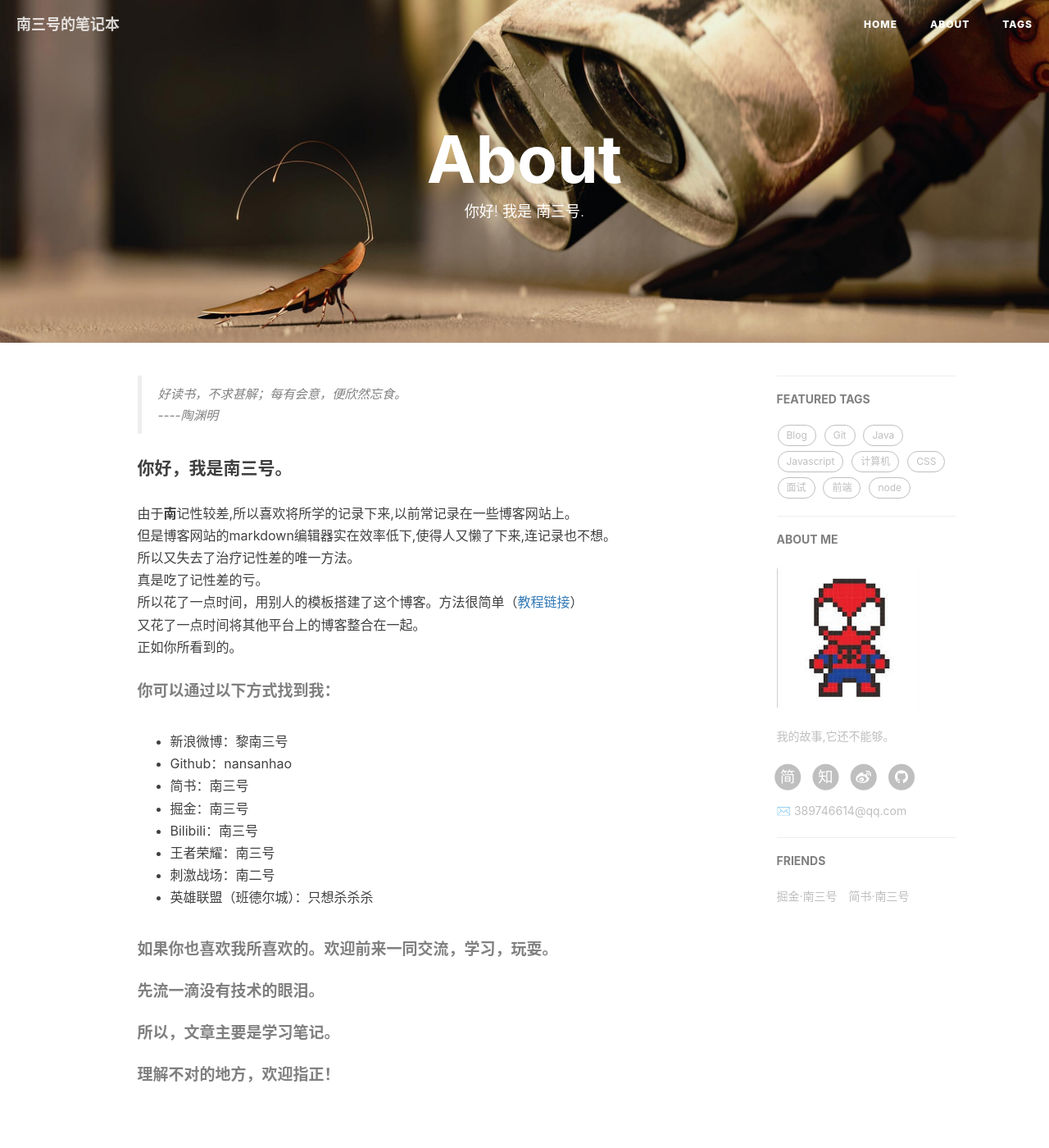
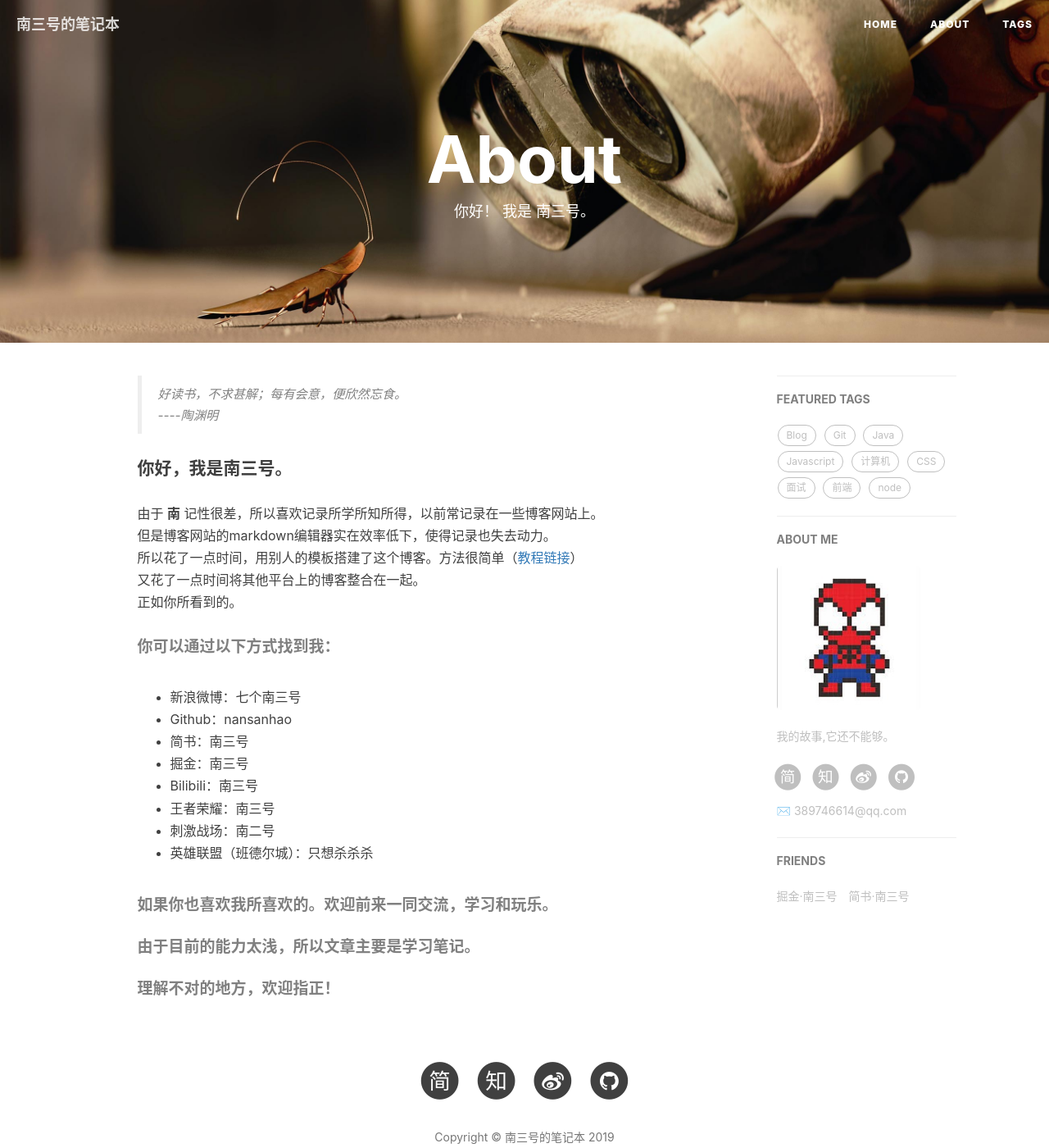
Before and after one commit to nansanhao/nansanhao.github.io, a Jekyll site: the page built from about.html, in a window 1280 px wide and 1400 px high. Shown: the whole window at 82% size. Built offline with Jekyll 4.4.1, drawn with Linux system fonts in a browser that asks for light colours; nearby versions of some CDN libraries; comment, search, counter and statistics services are not loaded; grey boxes are pictures that could not be loaded.

Commit message:
change userinfo

```diff
--- a/about.html
+++ b/about.html
@@ -1,7 +1,7 @@
 ---
 layout: page
 title: "About"
-description: "你好! 我是 南三号."
+description: "你好！ 我是 南三号。"
 header-img: "img/404-bg.jpg"
 ---
 
@@ -20,10 +20,8 @@
 
     <h4>你好，我是<strong>南三号</strong>。</h4>
 
-    <p>由于<strong>南</strong>记性较差,所以喜欢将所学的记录下来,以前常记录在一些博客网站上。<br>
-        但是博客网站的markdown编辑器实在效率低下,使得人又懒了下来,连记录也不想。<br>
-        所以又失去了治疗记性差的唯一方法。<br>
-        真是吃了记性差的亏。<br>
+    <p>由于 <strong>南</strong> 记性很差，所以喜欢记录所学所知所得，以前常记录在一些博客网站上。<br>
+        但是博客网站的markdown编辑器实在效率低下，使得记录也失去动力。<br>
         所以花了一点时间，用别人的模板搭建了这个博客。方法很简单（<a href="https://nansanhao.github.io/2017/02/06/%E5%BF%AB%E9%80%9F%E6%90%AD%E5%BB%BA%E4%B8%AA%E4%BA%BA%E5%8D%9A%E5%AE%A2/">教程链接</a>）<br>
         又花了一点时间将其他平台上的博客整合在一起。<br>
         正如你所看到的。<br>
@@ -32,7 +30,7 @@
     <h5>你可以通过以下方式找到我：</h5>
     <br>
     <ul>
-        <li>新浪微博：黎南三号</li>
+        <li>新浪微博：七个南三号</li>
         <li>Github：nansanhao</li>
         <li>简书：南三号</li>
         <li>掘金：南三号</li>
@@ -42,11 +40,9 @@
         <li>英雄联盟（班德尔城）：只想杀杀杀</li>
     </ul>
 
-    <h5>如果你也喜欢我所喜欢的。欢迎前来一同交流，学习，玩耍。</h5>
+    <h5>如果你也喜欢我所喜欢的。欢迎前来一同交流，学习和玩乐。</h5>
 
-    <h5>先流一滴没有技术的眼泪。</h5>
-
-    <h5>所以，文章主要是学习笔记。</h5>
+    <h5>由于目前的能力太浅，所以文章主要是学习笔记。</h5>
 
     <h5>理解不对的地方，欢迎指正！</h5>
 </div>
```
